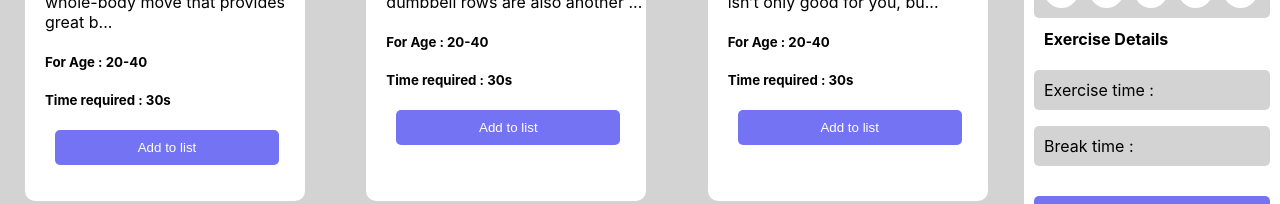
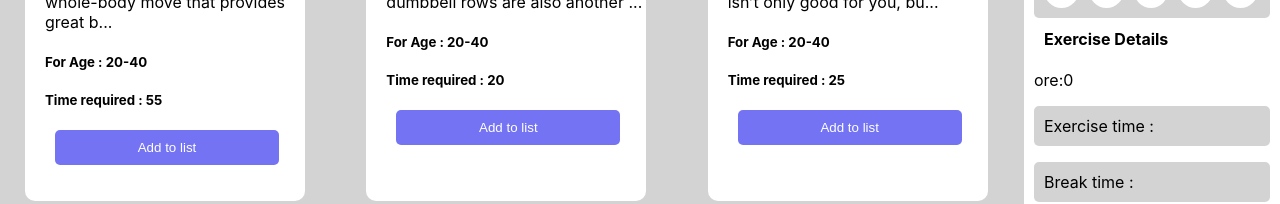
Before and after one commit to Sumankdatta/ultra-active-club, a React (Create React App) app: page / in a window 1280 px wide. Shown: the part 304-508 px from the top of the page. Built offline with nearby package versions, Linux system fonts and the light colour scheme.

Commit message:
button added

```diff
--- a/public/card.json
+++ b/public/card.json
@@ -5,7 +5,7 @@
     "id":"1233",
     "name": " Burpees",
     "about": "An exercise we love to hate, burpees are a super-effective, whole-body move that provides great bang for your buck for cardiovascular endurance and muscle strength.",
-    "Time": "30s"
+    "Time": 55
   },
   {
     "img": "https://i.postimg.cc/y8zQXyvY/dumbbell-row.png",
@@ -13,7 +13,7 @@
     "id":"1234",
     "name": "Dumbbell rows",
     "about": "Not only will these make your back look killer in that dress, but dumbbell rows are also another compound exercise that strengthens multiple muscles in your upper body. Choose a moderate-weight dumbbell and ensure that you’re squeezing at the top of the movement.",
-    "Time": "30s"
+    "Time": 20
   },
   {
     "img": "https://i.postimg.cc/6qf2swJP/glute-bridge.jpg",
@@ -21,7 +21,7 @@
     "id":"1235",
     "name": "Glute bridge",
     "about": "The glute bridge effectively works your entire posterior chain, which isn’t only good for you, but it’ll make your booty look perkier, too.",
-    "Time": "30s"
+    "Time": 25
   },
   {
     "img": "https://i.postimg.cc/nhgLPM9z/lunges.jpg",
@@ -29,7 +29,7 @@
     "id":"1236",
     "name": "Lunges",
     "about": "Challenging your balance is an essential part of a well-rounded exercise routine. Lunges do just that, promoting functional movement while also increasing strength in your legs and glutes.",
-    "Time": "30s"
+    "Time": 30
   },
   {
     "img": "https://i.postimg.cc/Kjpb3snz/pushup.jpg",
@@ -37,7 +37,7 @@
     "id":"1237",
     "name": "Pushups",
     "about": "Drop and give me 20! Pushups are one of the most basic yet effective bodyweight moves you can perform because of the number of muscles that are recruited to perform them.",
-    "Time": "30s"
+    "Time": 35
   },
   {
     "img": "https://i.postimg.cc/MTd2gr3D/side-planks.jpg",
@@ -45,7 +45,7 @@
     "id":"1238",
     "name": "Side planks",
     "about": "A healthy body requires a strong core at its foundation, so don’t neglect core-specific moves like the side plank.Focus on the mind-muscle connection and controlled movements to ensure you’re completing this move effectively.",
-    "Time": "30s"
+    "Time": 40
   },
   {
     "img": "https://i.postimg.cc/cC44W0Zd/single-leg-deadlift-2.jpg",
@@ -53,7 +53,7 @@
     "id":"1239",
     "name": "Single-leg deadlifts",
     "about": "This is another exercise that challenges your balance. Single-leg deadlifts require stability and leg strength. Grab a light to moderate dumbbell to complete this move.",
-    "Time": "30s"
+    "Time": 45
   },
   {
     "img": "https://i.postimg.cc/Ls1VkFc4/squats.jpg",
@@ -61,7 +61,7 @@
     "id":"1240",
     "name": "Squats",
     "about": "Squats increase lower body and core strength, as well as flexibility in your lower back and hips. Because they engage some of the largest muscles in the body, they also pack a major punch in terms of calories burned.",
-    "Time": "30s"
+    "Time": 50
   }
 
 ]
--- a/src/component/Activity/Activity.css
+++ b/src/component/Activity/Activity.css
@@ -1,6 +1,8 @@
 .activity-information{
     background-color: white;
     height: 700px;
+    position: sticky;
+    top:0;
 
 }
 .persone{
--- a/src/component/Activity/Activity.js
+++ b/src/component/Activity/Activity.js
@@ -2,7 +2,7 @@ import React from 'react';
 import './Activity.css'
 
 
-const Activity = () => {
+const Activity = ({item}) => {
     return (
         <div className='activity-information'>
            <div className='persone'>
@@ -48,7 +48,9 @@ const Activity = () => {
 
             </div>
             <h4 className='add-break'>Exercise Details</h4>
+            <p>ore:{item.length}</p>
             <div className='exercise-time'>
+
                 <p className='padding'>Exercise time :</p>
 
             </div>
--- a/src/component/Cart/Cart.css
+++ b/src/component/Cart/Cart.css
@@ -6,6 +6,7 @@
     margin-left: 25px;
     margin-right: 25px;
     margin-top: 25px;
+
 }
 .carts img{
     width:250px;
--- a/src/component/Cart/Cart.js
+++ b/src/component/Cart/Cart.js
@@ -3,7 +3,10 @@ import './Cart.css'
 
 const Cart = (props) => {
     console.log(props)
-    const {name,age,about,img,Time}=props.cart
+    const {handalClick,cart}=props;
+    const {name,age,about,img,Time}=cart;
+
+    console.log(props)
     return (
         <div className='carts'>
             <img src={img} alt="" />
@@ -13,7 +16,7 @@ const Cart = (props) => {
             <h5>For Age : {age}</h5>
             <h5>Time required : {Time}</h5>
            </div>
-           <button className='btn-add'>Add to list</button>
+           <button className='btn-add' onClick={()=>handalClick(cart)}>Add to list</button>
 
         </div>
     );
--- a/src/component/Carts/Carts.js
+++ b/src/component/Carts/Carts.js
@@ -5,11 +5,18 @@ import './Carts.css'
 
 const Carts = () => {
     const [carts, setCarts]=useState([]);
+    const [item,setItems]=useState([])
     useEffect(()=>{
         fetch('card.json')
         .then(res =>res.json())
         .then(data =>setCarts(data))
     },[])
+
+    const handalClick =(cart)=>{
+        console.log(cart)
+        const newItem=[...item,cart];
+        setItems(newItem)
+    }
     return (
         <div className='main-container'>
             <div className="items-container">
@@ -17,12 +24,14 @@ const Carts = () => {
                     carts.map(cart =><Cart
                         key={cart.id}
                         cart={cart}
+                        handalClick={handalClick}
 
                     ></Cart>)
                 }
             </div>
             <div className="carts-container">
-               <Activity></Activity>
+               <Activity item={item}></Activity>
+
             </div>
         </div>
     );
```
Also changed, not shown: src/fakeData/card.json (+8 -8 lines).
